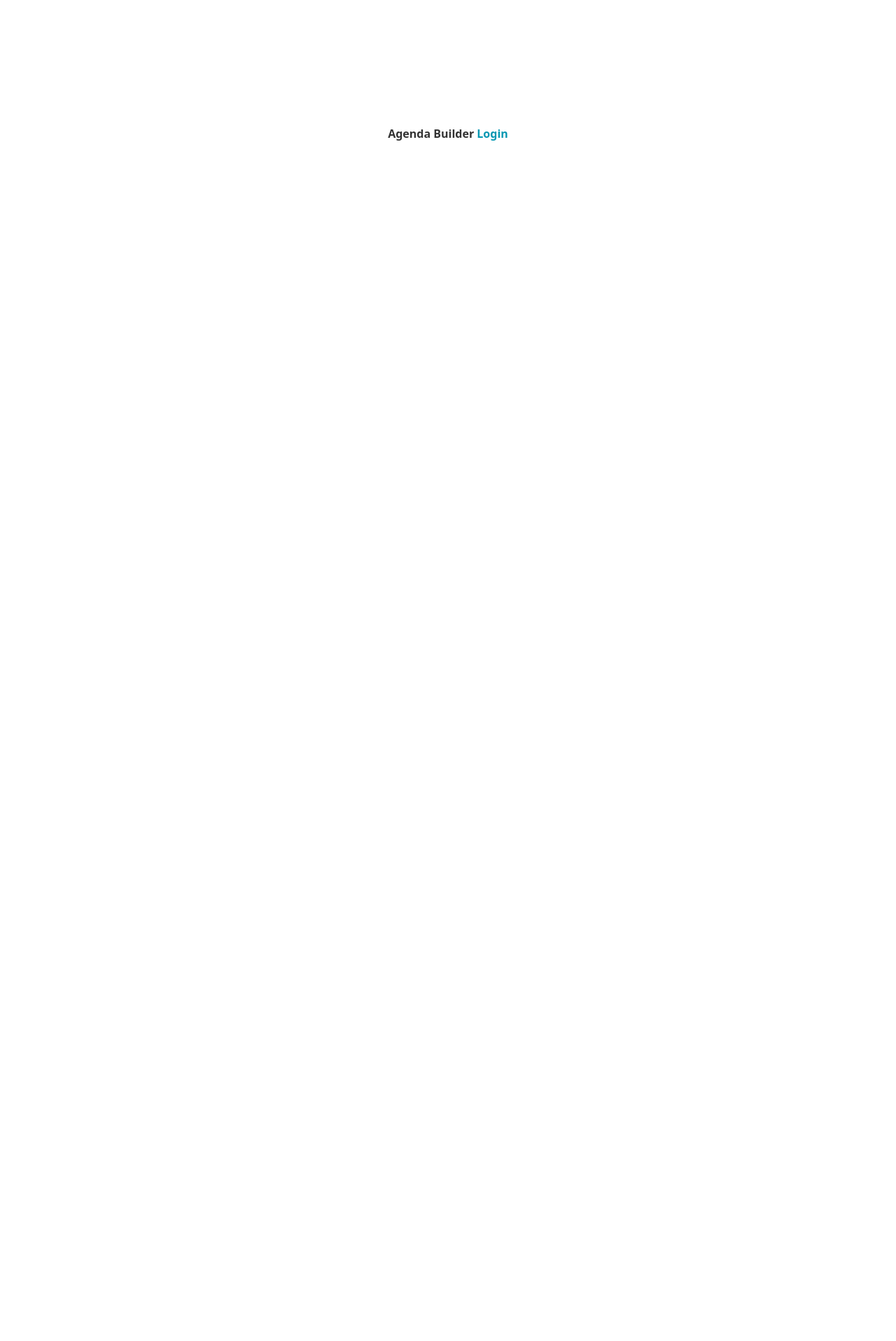
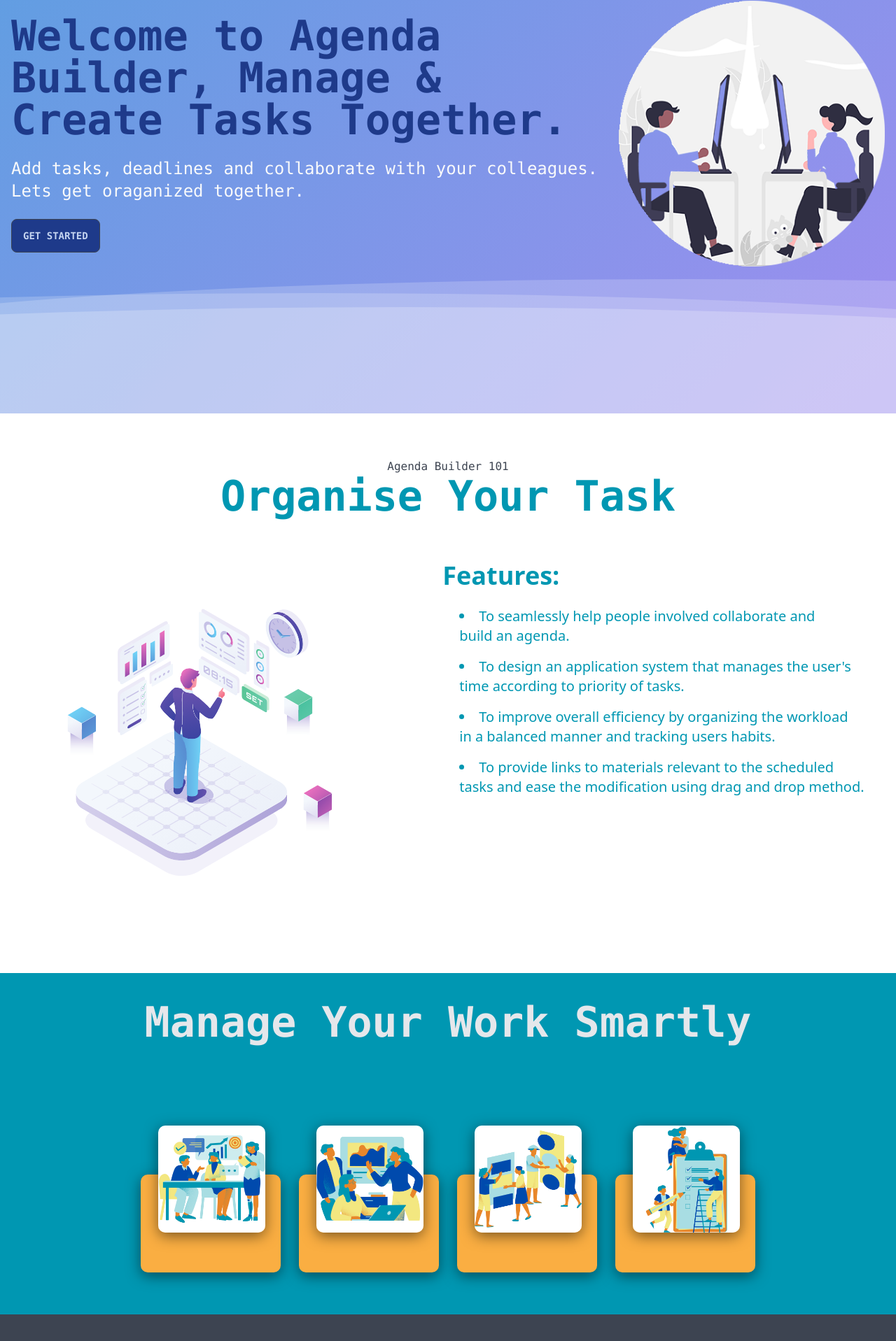
Before and after one commit to srshah27/agenda-builder, a Next.js app: page / in a window 1280 px wide. Shown: the part 209-2126 px from the top of the page at 70% size. Before the commit the page ends 800 px from the top, so only its background shows below. Built offline with nearby package versions, Linux system fonts and the light colour scheme; no server answers.

Commit message:
refactored code

```diff
--- a/src/components/Use.js
+++ /dev/null
@@ -1,57 +0,0 @@
-import styles from "@/styles/Use.module.css"
-import Image from "next/image"
-
-const Use = () => {
-  return (
-      <div className="h-auto bg-primary w-full">
-
-          <div className ="flex-col text-gray-200 font-mono pt-10 pb-32  text-center text-6xl font-extrabold">
-            <h1>Manage Your Work Smartly</h1>
-          </div>
-
-          <div className={styles.row}>
-            <section className ={styles.workcard_container}>
-                <div className={styles.workcard}>
-                    <div className ={styles.imgbox}>
-                        <img src="img/image1.png" />
-                    </div>
-                    <div className ={styles.content}>
-                        <h2>Step I</h2>
-                        <p>Create  A Workspace</p>
-                    </div>
-                </div>
-                <div className={styles.workcard}>
-                    <div className ={styles.imgbox}>
-                        <img src="img/image2.png" />
-                    </div>
-                    <div className ={styles.content}>
-                        <h2>Step II</h2>
-                        <p>Invite Team Members</p>
-                    </div>
-                </div>
-                <div className={styles.workcard}>
-                    <div className ={styles.imgbox}>
-                        <img src="img/image3.png" />
-                    </div>
-                    <div className ={styles.content}>
-                        <h2>Step III</h2>
-                        <p>Collaborate Together</p>
-                    </div>
-                </div>
-                <div className={styles.workcard}>
-                    <div className ={styles.imgbox}>
-                        <img src="img/image4.png" />
-                    </div>
-                    <div className ={styles.content}>
-                        <h2>Step IV</h2>
-                        <p>Finish Tasks Quickly</p>
-                    </div>
-                </div>
-            </section>
-          </div>
-
-      </div>
-          )
-}
-
-export default Use
--- /dev/null
+++ b/src/components/home/Use.js
@@ -0,0 +1,55 @@
+import styles from "@/styles/Use.module.css"
+import Image from "next/image"
+
+const Use = () => {
+  return (
+    <div className="h-auto bg-primary w-full">
+      <div className="flex-col text-gray-200 font-mono pt-10 pb-32  text-center text-6xl font-extrabold">
+        <h1>Manage Your Work Smartly</h1>
+      </div>
+
+      <div className={styles.row}>
+        <section className={styles.workcard_container}>
+          <div className={styles.workcard}>
+            <div className={styles.imgbox}>
+              <img src="img/image1.png" />
+            </div>
+            <div className={styles.content}>
+              <h2>Step I</h2>
+              <p>Create A Workspace</p>
+            </div>
+          </div>
+          <div className={styles.workcard}>
+            <div className={styles.imgbox}>
+              <img src="img/image2.png" />
+            </div>
+            <div className={styles.content}>
+              <h2>Step II</h2>
+              <p>Invite Team Members</p>
+            </div>
+          </div>
+          <div className={styles.workcard}>
+            <div className={styles.imgbox}>
+              <img src="img/image3.png" />
+            </div>
+            <div className={styles.content}>
+              <h2>Step III</h2>
+              <p>Collaborate Together</p>
+            </div>
+          </div>
+          <div className={styles.workcard}>
+            <div className={styles.imgbox}>
+              <img src="img/image4.png" />
+            </div>
+            <div className={styles.content}>
+              <h2>Step IV</h2>
+              <p>Finish Tasks Quickly</p>
+            </div>
+          </div>
+        </section>
+      </div>
+    </div>
+  )
+}
+
+export default Use
--- a/src/pages/firstworkspace.js
+++ b/src/pages/firstworkspace.js
@@ -1,11 +1,10 @@
-import Hero from "@/components/Hero"
+import Hero from "@/components/home/Hero"
 import React from "react"
 
 const firstworkspace = () => {
   return (
     <div>
       <Hero />
-      {/* <h1>lmao</h1> */}
     </div>
   )
 }
--- a/src/pages/index.js
+++ b/src/pages/index.js
@@ -1,18 +1,23 @@
-import Link from 'next/link'
-import { useSession, getSession, signOut } from 'next-auth/react'
+import GradientBG from "@/components/GradientBG"
+import Hero from "@/components/home/Hero.js"
+import Feature from "@/components/home/Feature"
+import Use from "@/components/home/Use"
+import Navbar from "@/components/Navbar"
+import Footer from "@/components/Footer"
+import { useSession, getSession, signOut } from "next-auth/react"
 
 export default function Home({ sess }) {
   const { data: session, status } = useSession()
-  console.log(sess);
-  console.log(session);
+  console.log(sess)
+  console.log(session)
   return (
     <>
-      <div className="flex justify-center h-screen">
-        <h1 className="my-auto font-semibold">Agenda Builder</h1>
-        {session ? <button onClick={()=>signOut()} className="my-auto font-semibold text-primary"> &nbsp;Sign Out</button> : <Link href="/login" className="my-auto font-semibold text-primary">&nbsp;Login</Link>}
-
-        {/* <button className="btn btn-primary">Button</button> */}
-      </div>
+      <Navbar />
+      <GradientBG />
+      <Hero />
+      <Feature />
+      <Use />
+      <Footer />
     </>
   )
 }
@@ -21,7 +26,7 @@ export async function getServerSideProps(context) {
   let session = await getSession(context)
   return {
     props: {
-      sess: session
-    }
+      sess: session,
+    },
   }
 }
--- a/src/pages/landing.js
+++ /dev/null
@@ -1,20 +0,0 @@
-import GradientBG from "@/components/GradientBG"
-import Hero from "@/components/Hero.js"
-import Feature from "@/components/Feature"
-import Use from "@/components/Use"
-import Navbar from "@/components/Navbar"
-import Footer from "@/components/Footer"
-function Landing() {
-  return (
-    <>
-      <Navbar />
-      <GradientBG />
-      <Hero />
-      <Feature />
-      <Use />
-      <Footer />
-    </>
-  )
-}
-
-export default Landing
```
Also changed, not shown: src/components/home/Hero.js (renamed from src/components/Hero.js, +16 -1 lines), src/components/timeline.js (+8 -5 lines), src/components/home/Feature.js (renamed from src/components/Feature.js).
